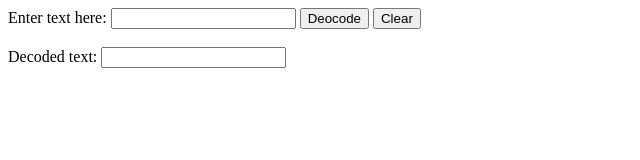
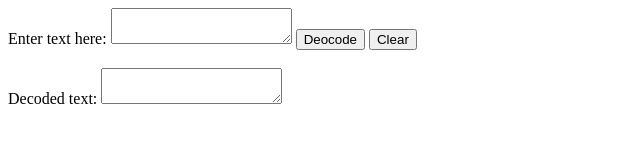
Before and after one commit to dbryan17/dbryan17.github.io, a plain HTML site: page holidayFun/index.html in a window 1280 px wide. Both pictures are taken after a click on the button "Deocode". Shown: the whole page, without its empty margins (0-640 px from the left). Drawn offline with Linux system fonts and the light colour scheme.

Commit message:
holday fun

```diff
--- a/holidayFun/index.html
+++ b/holidayFun/index.html
@@ -1,8 +1,7 @@
-
-
 <!DOCTYPE html>
 
 <html land="en">
+
 <head>
 
 
@@ -12,14 +11,14 @@
   <div class="container">
     <div>
       <label for="input">Enter text here:</label>
-          <input type="text" id="input" name="input">
+      <textarea type="text" id="input" name="input"> </textarea>
       <button id="decodebtn">Deocode</button>
       <button id="clearbtn">Clear</button>
     </div>
     <br />
     <div>
       <label for="output">Decoded text:</label>
-          <input type="text" id="output" name="output" readonly>
+      <textarea type="text" id="output" name="output" readonly></textarea>
     </div>
 
 
@@ -57,10 +56,12 @@
 
     document.querySelector("#decodebtn").addEventListener("click", () => {
       let inputVal = document.querySelector("#input").value.toUpperCase();
-            console.log(inputVal)
       let decoded = "";
-            for(let i = 0; i < inputVal.length; i++) {
+      for (let i = 0; i < inputVal.length; i++) {
+        if (conversion.hasOwnProperty(inputVal[i])) {
           decoded += conversion[inputVal[i]];
+          decoded += " ";
+        }
       }
       document.querySelector("#output").value = decoded;
 
```
Lines whose indentation alone changed are shown as unchanged.
